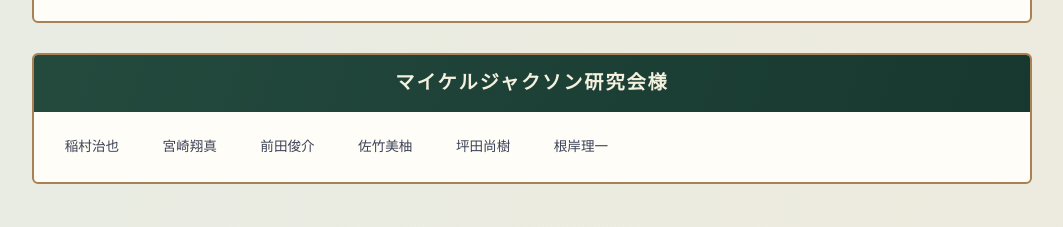
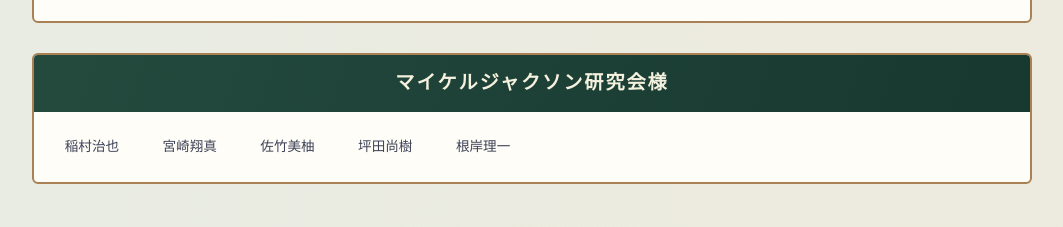
Before and after one commit to keihanmatcha/winterproject2026, a plain HTML site: page stage/cast-staff.html in a window 1280 px wide. Shown: the part 3600-3827 px from the top of the page, without its empty margins (108-1171 px from the left). Drawn offline with Linux system fonts and the light colour scheme; a web font is replaced by a local one.

Commit message:
Update cast-staff.html

```diff
--- a/stage/cast-staff.html
+++ b/stage/cast-staff.html
@@ -296,7 +296,6 @@
 <ul class="generation-names">
 <li>稲村治也</li>
 <li>宮崎翔真</li>
-<li>前田俊介</li>
 <li>佐竹美柚</li>
 <li>坪田尚樹</li>
 <li>根岸理一</li>
```
